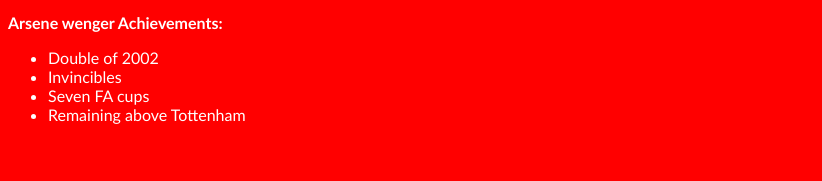
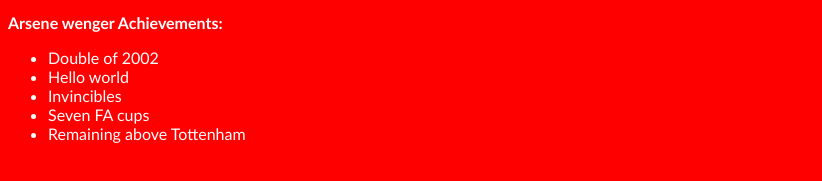
Before and after one commit to Gdarar/githubtest, a plain HTML site: page index.html in a window 1280 px wide. Shown: the part 331-512 px from the top of the page, without its empty margins (0-822 px from the left). Drawn offline with Linux system fonts and the light colour scheme.

Commit message:
Added li

```diff
--- a/index.html
+++ b/index.html
@@ -37,6 +37,7 @@
       </p>
       <ul>
         <li>Double of 2002</li>
+        <li>Hello world</li>
         <li>Invincibles</li>
         <li>Seven FA cups</li>
         <li>Remaining above Tottenham</li>
```
